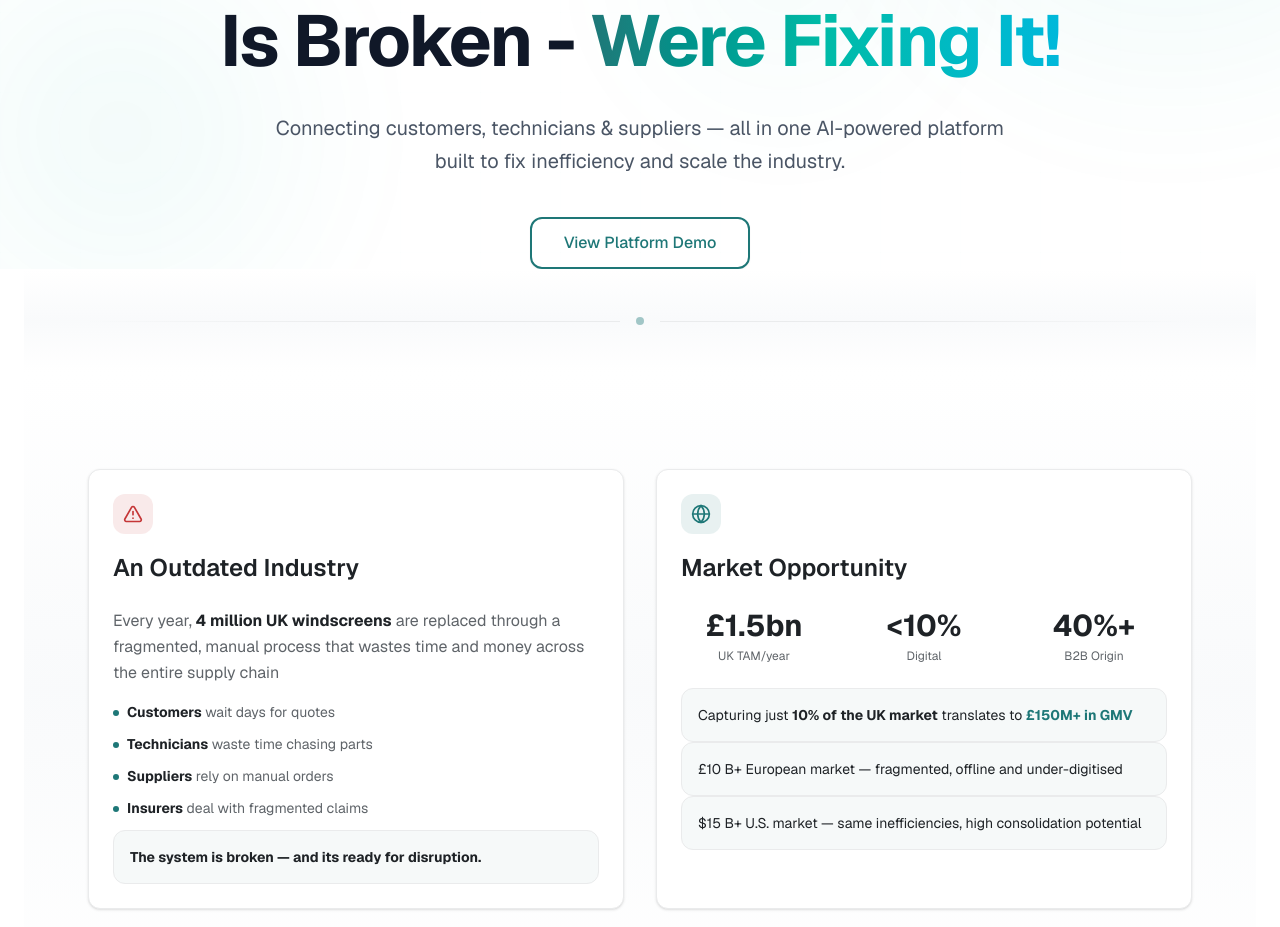
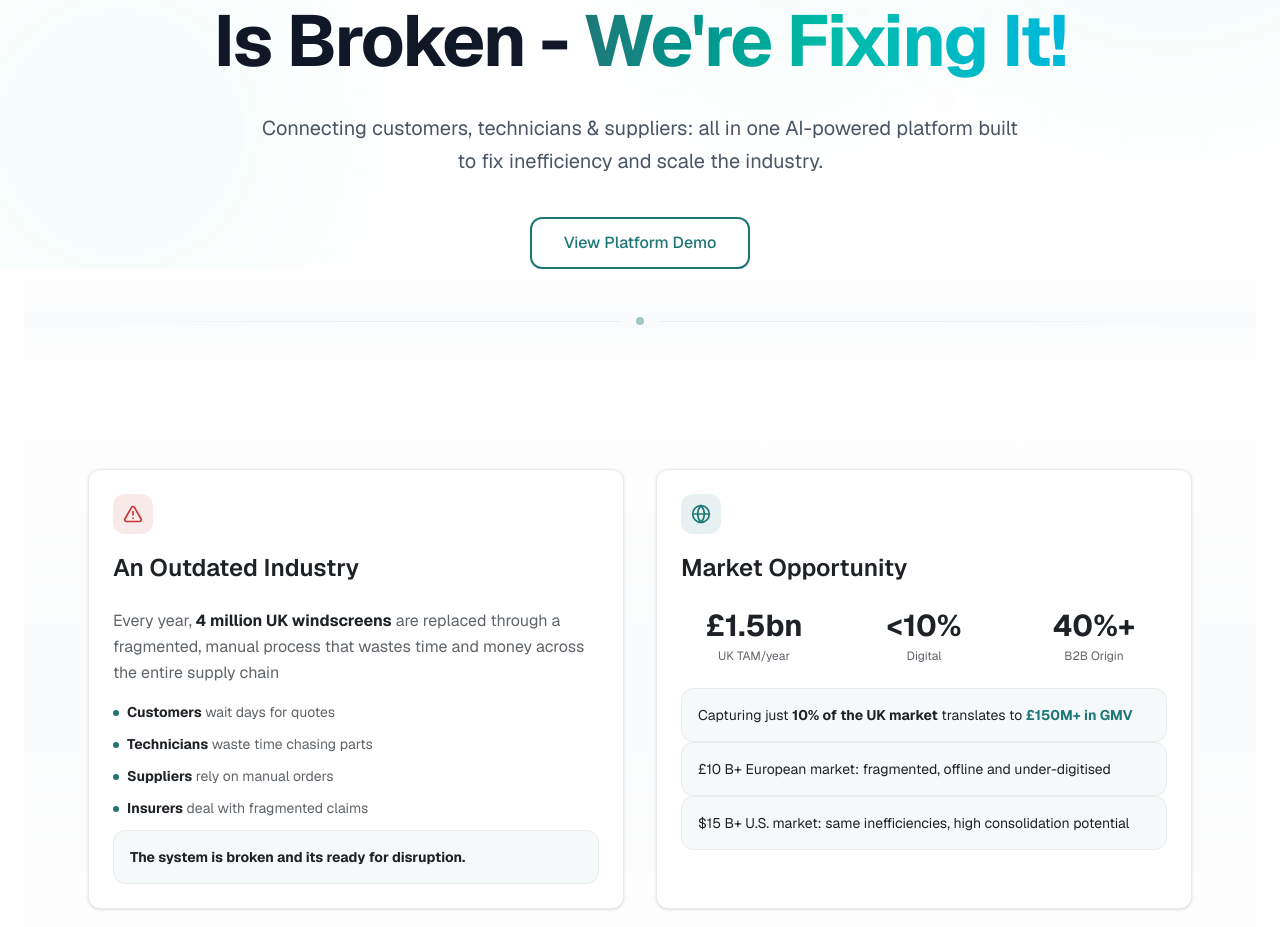
Before and after one commit to techwindscreen/WINCInvestorPresentation, a Next.js app: page / in a window 1280 px wide. Shown: the part 385-1312 px from the top of the page. Built offline with nearby package versions, Linux system fonts and the light colour scheme.

Commit message:
New profile

```diff
--- a/components/investor-section.tsx
+++ b/components/investor-section.tsx
@@ -354,7 +354,7 @@ export function InvestorSection() {
       icon: Users,
       title: "Technicians",
       before: "High ad spend for leads, wasted stock calls, no central job system",
-      after: "Accept jobs, check stock, route to customers, and get paid instantly — all in one app",
+      after: "Accept jobs, check stock, route to customers, and get paid instantly: all in one app",
       delivered: [
         "CRM & app with Google Maps API routing",
         "Live supplier stock checks",
@@ -997,7 +997,7 @@ export function InvestorSection() {
               >
                 <span className="text-gray-900">The Windscreen Supply Chain Is Broken - </span>
                 <span className="bg-gradient-to-r from-primary via-teal-500 to-cyan-500 bg-clip-text text-transparent">
-                  Were Fixing It!
+                  We're Fixing It!
                 </span>
               </h1>
 
@@ -1006,7 +1006,7 @@ export function InvestorSection() {
                 className="text-lg md:text-xl text-gray-600 max-w-3xl mx-auto leading-relaxed mb-10"
                 style={{ animation: "fadeInUp 0.8s ease-out 0.4s backwards" }}
               >
-                Connecting customers, technicians & suppliers — all in one AI-powered platform built to fix inefficiency
+                Connecting customers, technicians & suppliers: all in one AI-powered platform built to fix inefficiency
                 and scale the industry.
               </p>
 
@@ -1080,7 +1080,7 @@ export function InvestorSection() {
                     </li>
                     <div className="p-4 bg-accent rounded-lg border border-border">
                       <p className="text-sm text-foreground">
-                        <strong>The system is broken — and its ready for disruption.</strong>
+                        <strong>The system is broken and its ready for disruption.</strong>
                       </p>
                     </div>
                   </ul>
@@ -1117,12 +1117,12 @@ export function InvestorSection() {
                   </div>
                   <div className="p-4 bg-accent rounded-lg border border-border">
                     <p className="text-sm text-foreground">
-                      £10 B+ European market — fragmented, offline and under-digitised
+                      £10 B+ European market: fragmented, offline and under-digitised
                     </p>
                   </div>
                   <div className="p-4 bg-accent rounded-lg border border-border">
                     <p className="text-sm text-foreground">
-                      $15 B+ U.S. market — same inefficiencies, high consolidation potential
+                      $15 B+ U.S. market: same inefficiencies, high consolidation potential
                     </p>
                   </div>
                 </CardContent>
```
